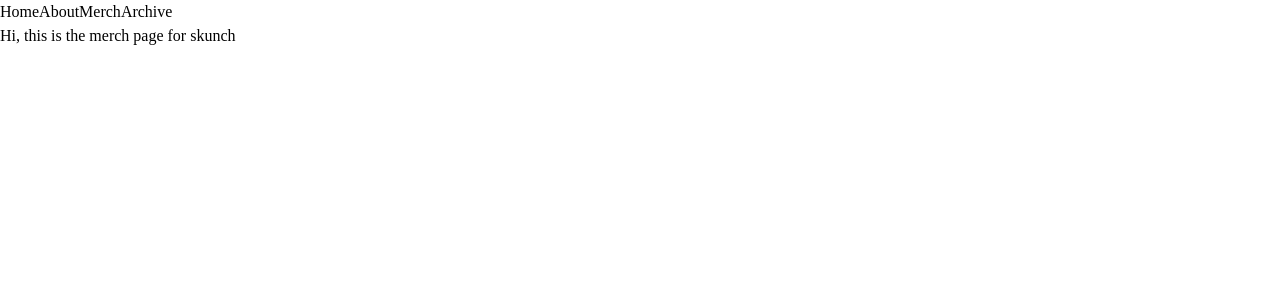
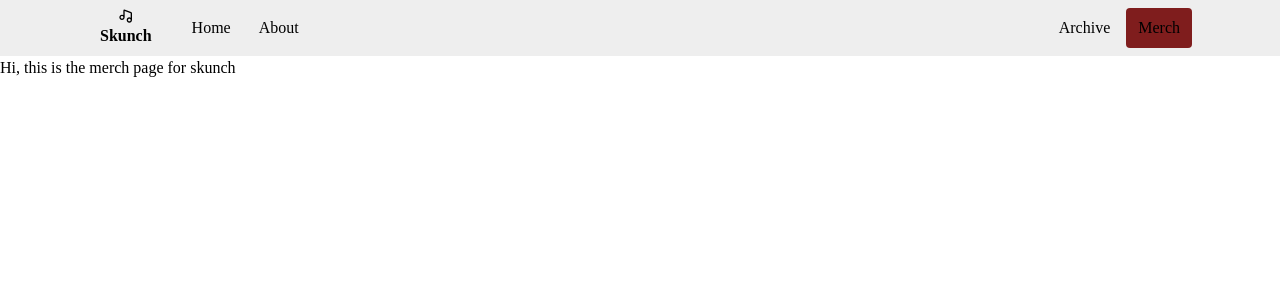
Before and after one commit to Nealium104/skunch-next, a Next.js app: page /merch in a window 1280 px wide. Shown: the top 300 px of the page. Built offline with nearby package versions, Linux system fonts and the light colour scheme.

Commit message:
Nav bar 1.0

```diff
--- a/src/components/Nav.js
+++ b/src/components/Nav.js
@@ -1,12 +1,73 @@
-import Link from "next/link"
+import React, { useEffect, useRef } from 'react';
+import Link from 'next/link';
+import { BiMusic } from 'react-icons/bi';
+import { BiMenu } from 'react-icons/bi';
 
-export default function Nav () {
+export default function Nav() {
+  const btnRef = useRef(null);
+  const menuRef = useRef(null);
+
+  useEffect(() => {
+    const btn = btnRef.current;
+    const menu = menuRef.current;
+
+    if (btn && menu) {
+      btn.addEventListener('click', () => {
+        menu.classList.toggle('hidden');
+      });
+    }
+
+    return () => {
+      if (btn) {
+        btn.removeEventListener('click', () => {
+          menu.classList.toggle('hidden');
+        });
+      }
+    };
+  }, []);
+
     return (
-        <>
-        <Link href="/">Home</Link>
-        <Link href="/about/">About</Link>
-        <Link href="/merch/">Merch</Link>
-        <Link href="/archive/">Archive</Link>
-        </>
+        <nav className="bg-afWhite">
+            <div className="xl:max-w-6xl mx-auto px-6">
+                <div className="flex justify-between">
+                    <div className="flex items-center space-x-4">
+                        {/* Logo Here */}
+                        <div className="py-2 px-3">
+                            <a href="#">
+                                <BiMusic className="mx-auto"/>
+                                <span className="font-bold">Skunch</span>
+                            </a>
+                        </div>
+
+                        {/* Primary Div */}
+                        <div className="hidden md:flex items-center space-x-1 ">
+                            <Link href="/" className="py-2 px-3 hover:text-red-900">Home</Link>
+                            <Link href="/about/" className="py-2 px-3 hover:text-red-900">About</Link>
+                        </div>
+                    </div>
+
+                    {/* Secondary Div */}
+                    <div className="hidden md:flex items-center space-x-1 ">
+                        <Link href='/archive/' className="py-2 px-3">Archive</Link>
+                        <Link href='/merch/' className="py-2 px-3 bg-red-900 rounded hover:bg-red-800">Merch</Link>
+                    </div>
+
+                        {/* Mobile Menu Collapse Button */}
+                        <div className="md:hidden flex items-center">
+                            <button className="mobile-menu-button" ref={btnRef}>
+                                <BiMenu />
+                            </button>
+                        </div>
+                    </div>
+                        {/* Mobile Menu */}
+                        <div className="flex flex-col items-center mobile-menu hidden md:hidden" ref={menuRef}>
+                            <Link href='/' className="block py-2 px-4 text-sm hover:bg-gray-200 text-center">Home</Link>
+                            <Link href='/about/' className="block py-2 px-4 text-sm hover:bg-gray-200 text-center">About</Link>
+                            <Link href='/archive/' className="block py-2 px-4 text-sm hover:bg-gray-200 text-center">Archive</Link>
+                            <Link href='/merch/' className="block py-2 px-4 text-sm hover:bg-gray-200 text-center">Merch</Link>
+                        </div>
+            </div>
+
+        </nav>
     )
 }
--- a/src/pages/index.js
+++ b/src/pages/index.js
@@ -1,5 +1,5 @@
 import Head from 'next/head'
-import Nav from '@/components/Nav'
+import Nav from '../components/Nav'
 import Link from 'next/link'
 
 export default function Home() {
--- a/tailwind.config.js
+++ b/tailwind.config.js
@@ -1,4 +1,5 @@
 /** @type {import('tailwindcss').Config} */
+
 module.exports = {
   content: [
     "./app/**/*.{js,ts,jsx,tsx}",
@@ -11,6 +12,8 @@ module.exports = {
   theme: {
     extend: {
       colors: {
+        'nero': "#1e1e1e",
+        'afWhite': '#eeeeee',
         custom: {
 
         }
```
